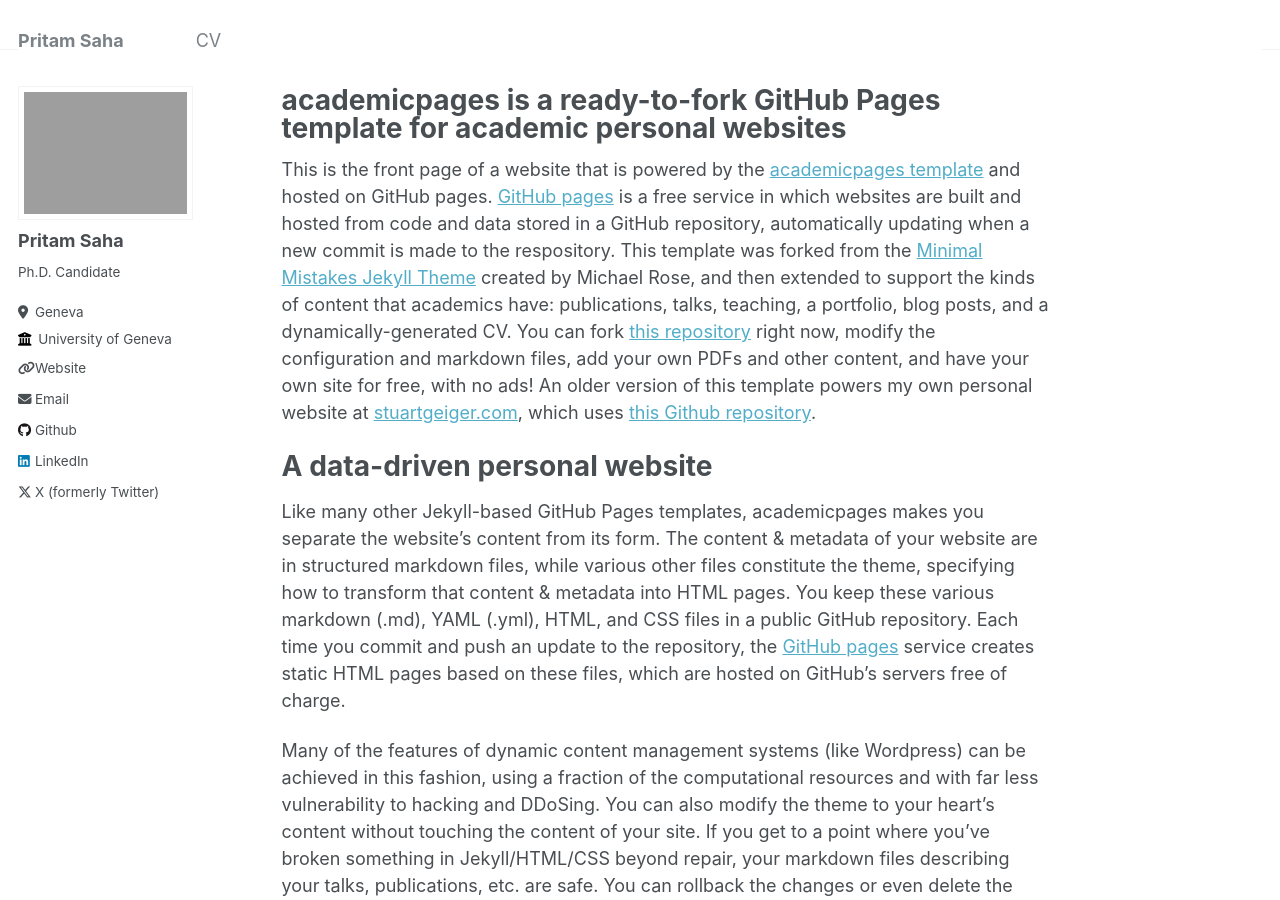
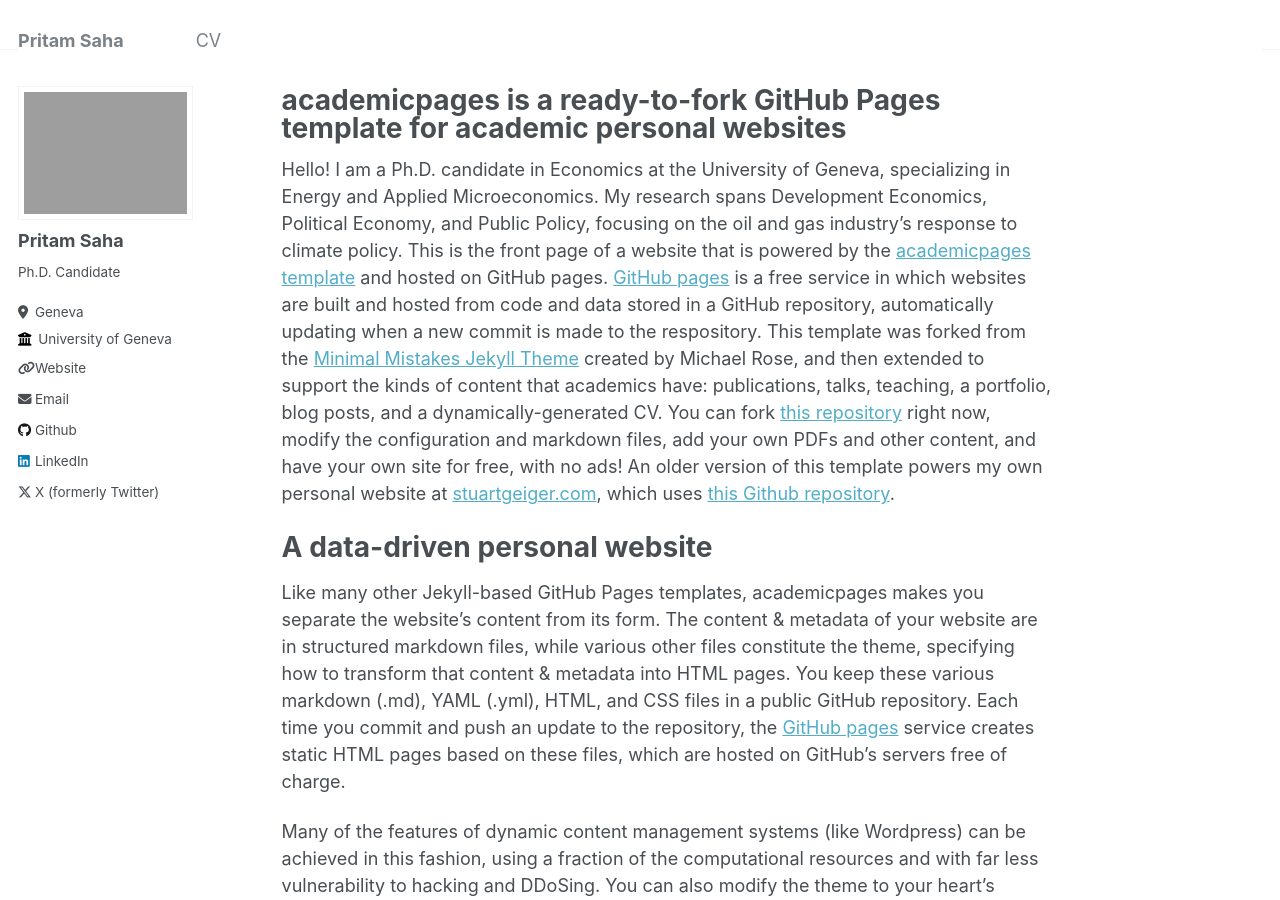
Before and after one commit to s-pritam/s-pritam.github.io, a Jekyll site: the page built from _pages/about.md, in a window 1280 px wide and 900 px high. Built offline with Jekyll 4.4.1, drawn with Linux system fonts in a browser that asks for light colours.

Commit message:
Update about.md

```diff
--- a/_pages/about.md
+++ b/_pages/about.md
@@ -7,6 +7,7 @@
   - /about.html
 ---
 
+Hello! I am a Ph.D. candidate in Economics at the University of Geneva, specializing in Energy and Applied Microeconomics. My research spans Development Economics, Political Economy, and Public Policy, focusing on the oil and gas industry's response to climate policy.
 This is the front page of a website that is powered by the [academicpages template](https://github.com/academicpages/academicpages.github.io) and hosted on GitHub pages. [GitHub pages](https://pages.github.com) is a free service in which websites are built and hosted from code and data stored in a GitHub repository, automatically updating when a new commit is made to the respository. This template was forked from the [Minimal Mistakes Jekyll Theme](https://mmistakes.github.io/minimal-mistakes/) created by Michael Rose, and then extended to support the kinds of content that academics have: publications, talks, teaching, a portfolio, blog posts, and a dynamically-generated CV. You can fork [this repository](https://github.com/academicpages/academicpages.github.io) right now, modify the configuration and markdown files, add your own PDFs and other content, and have your own site for free, with no ads! An older version of this template powers my own personal website at [stuartgeiger.com](http://stuartgeiger.com), which uses [this Github repository](https://github.com/staeiou/staeiou.github.io).
 
 A data-driven personal website
```
